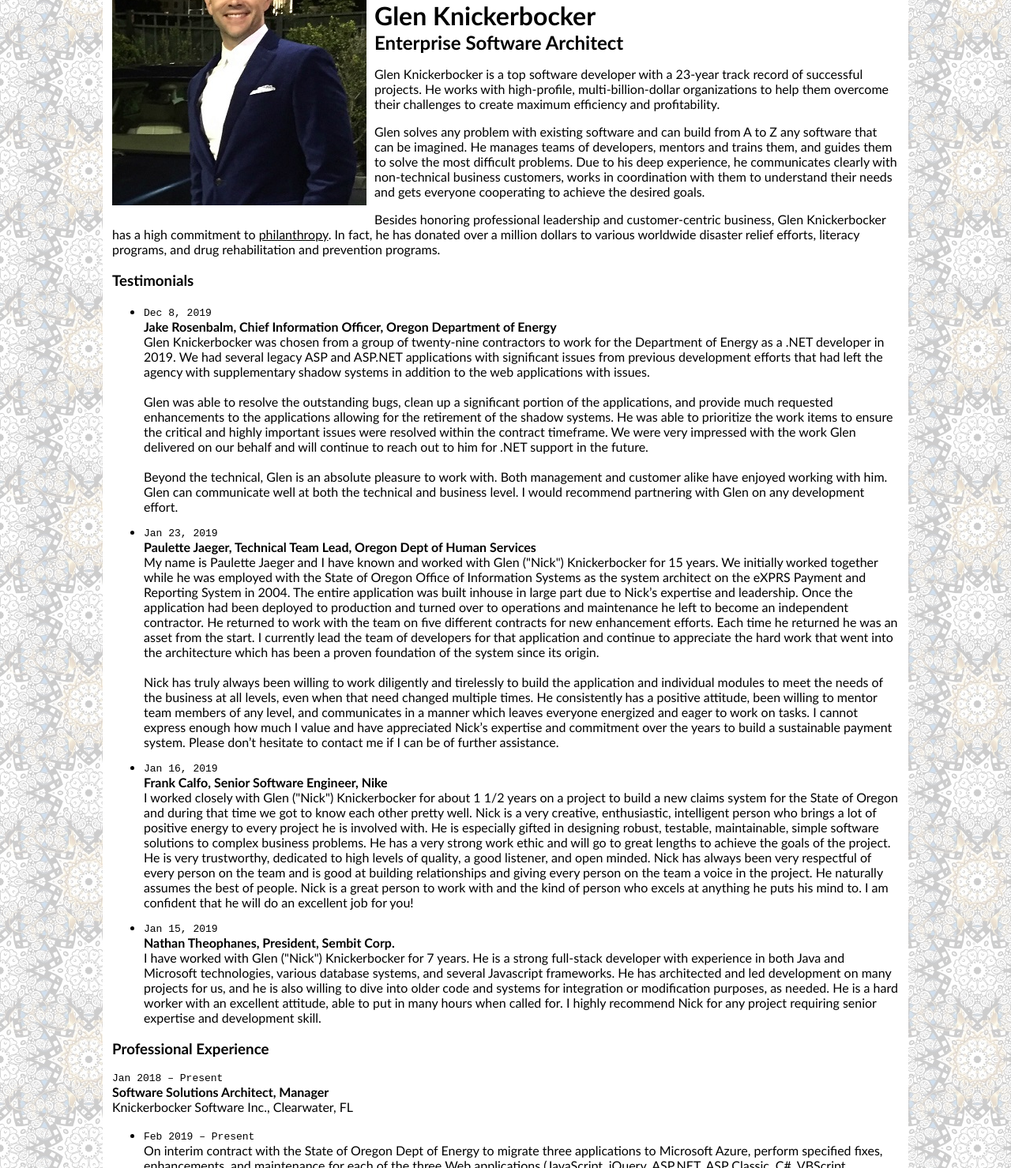
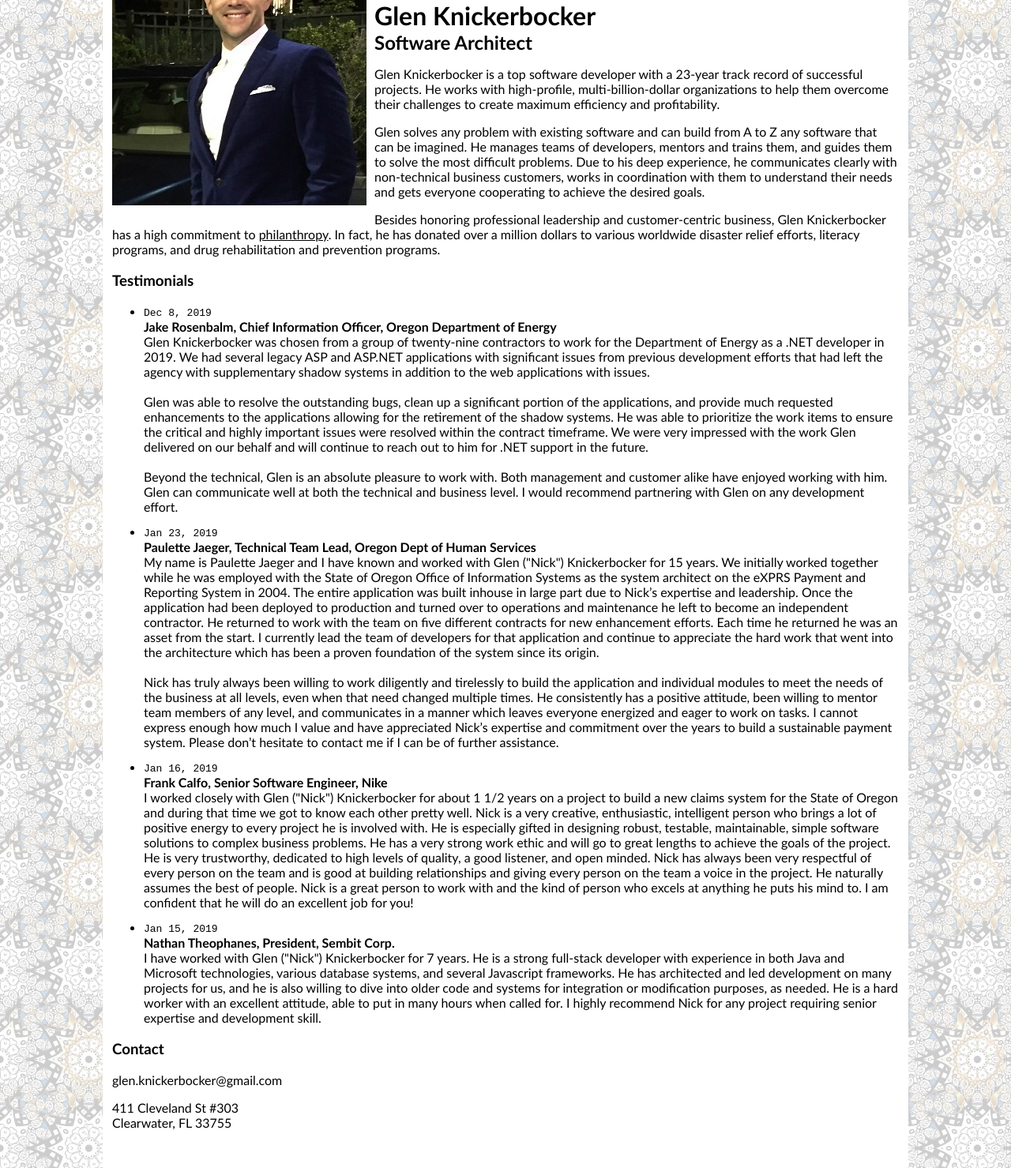
Before and after one commit to gknicker/GlenKnickerbocker, a plain HTML site: page index.html in a window 1280 px wide. Shown: the part 121-1600 px from the top of the page at 79% size. Drawn offline with Linux system fonts and the light colour scheme.

Commit message:
move contact info after testimonials

```diff
--- a/index.html
+++ b/index.html
@@ -18,7 +18,7 @@
 	<img class="photo" src="photo.jpg" alt="Photo of Glen Knickerbocker" />
 	<img class="logo" src="ks.png" alt="Knickerbocker Software logo" />
 	<h1>Glen Knickerbocker</h1>
-	<h2>Enterprise Software Architect</h2>
+	<h2>Software Architect</h2>
 </div>
 <p>
 Glen Knickerbocker is a top software developer with a 23-year track record
@@ -65,6 +65,11 @@ literacy programs, and drug rehabilitation and prevention programs.
 		He has architected and led development on many projects for us, and he is also willing to dive into older code and systems for integration or modification purposes, as needed. He is a hard worker with an excellent attitude, able to put in many hours when called for.
 		I highly recommend Nick for any project requiring senior expertise and development skill.</li>
 </ul>
+
+<h3>Contact</h3>
+<p>glen.knickerbocker@gmail.com</p>
+<p>411 Cleveland St #303<br />Clearwater, FL 33755</p>
+<p>&nbsp;</p>
 
 <div class="content">
 <h3 class="experience">Professional Experience</h3>
@@ -316,8 +321,6 @@ Heroic Path, Inc., McMinnville, OR
 
 <div class="footer">
 	<img class="seal" src="seal.png" alt="Seal of approval" />
-	<h3>Contact</h3>
-	glen.knickerbocker@gmail.com
 </div>
 
 </div>
```
